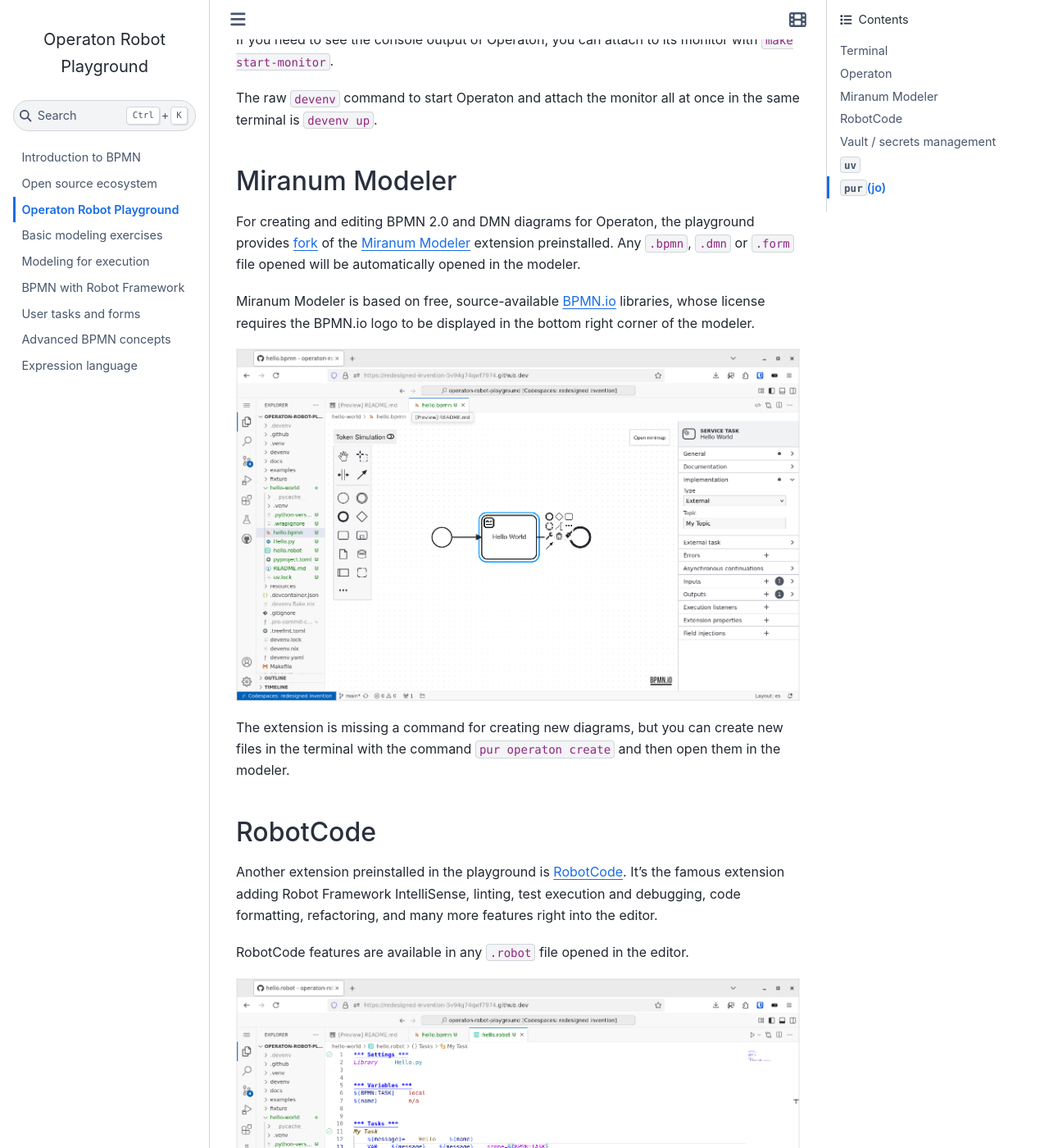
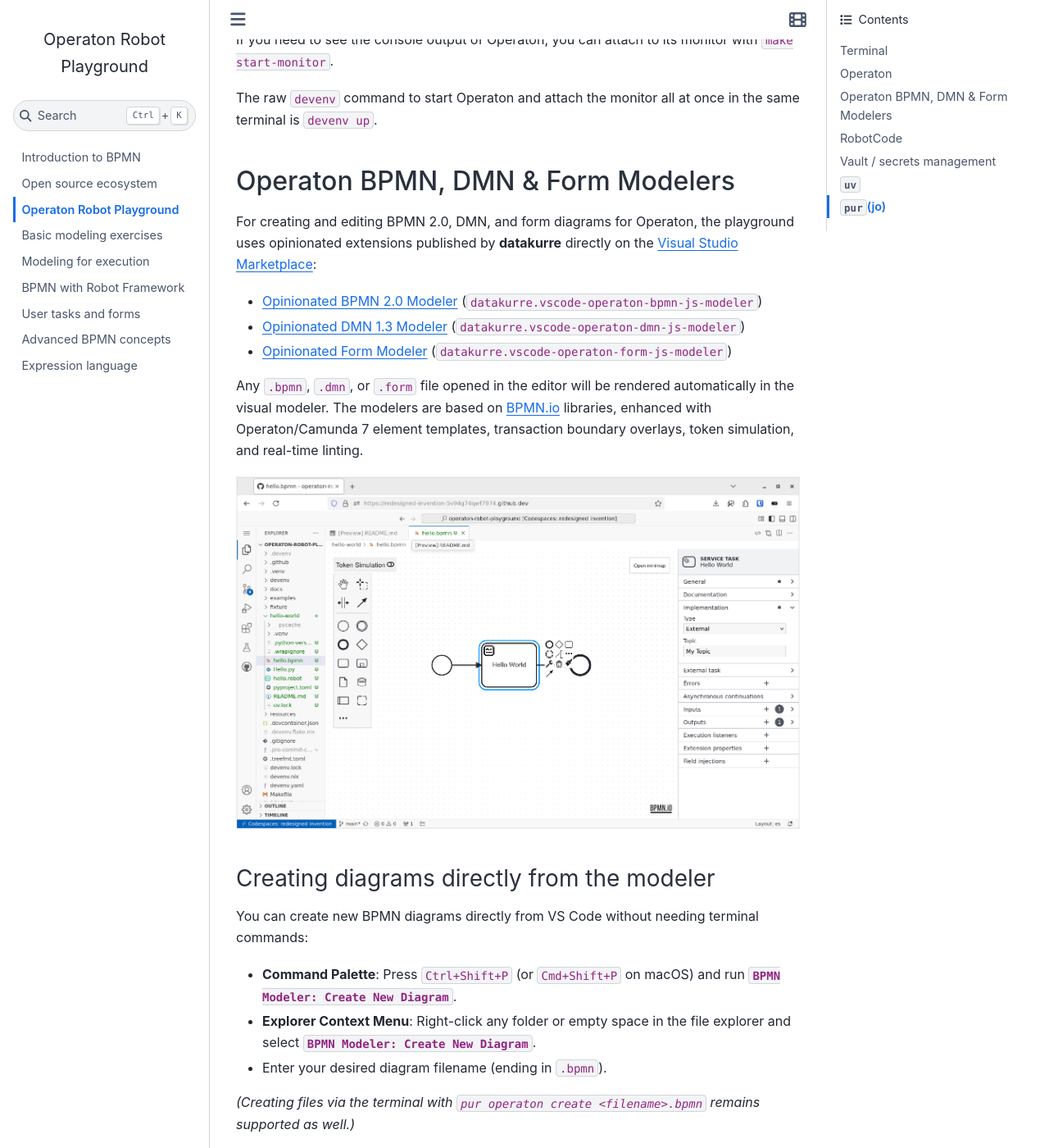
Before and after one commit to datakurre/operaton-robot-playground, a Sphinx documentation site: the page built from docs/playground/index.md, in a window 1280 px wide and 1400 px high, scrolled down 2245 px. Shown: the whole window at 82% size. Built offline with Sphinx 7.4.7 and the Sphinx Book theme 1.1.4, drawn with Linux system fonts in a browser that asks for light colours; pages that are not in the unit, such as notebooks, are missing from menus; a script that is not in the unit is left out; some of the changed text lies outside the part shown.

Commit message:
feat: Update devenv, devcontainer image, modeler plugins and docs
- Update devenv to v2.4.0 in devenv.yaml and update lockfile pins
- Update devcontainer image to ghcr.io/cachix/devenv/devcontainer:v2.4.0
- Configure Operaton demo:demo initial credentials and JDK 25
- Replace bundled VSIX with datakurre VS Code Marketplace extensions
- Migrate devcontainer config to .devcontainer/devcontainer.json
- Add .vscode/extensions.json recommendations and settings
- Update docs and README to document direct diagram creation and deploy button

Assisted-by: Antigravity (Gemini 3.8 Flash)

```diff
--- a/devenv.yaml
+++ b/devenv.yaml
@@ -1,7 +1,7 @@
 # yaml-language-server: $schema=https://devenv.sh/devenv.schema.json
 inputs:
   devenv:
-    url: github:cachix/devenv/v1.11.2
+    url: github:cachix/devenv/v2.4.0
   nixpkgs:
     url: github:nixos/nixpkgs/nixos-25.11
   mvn2nix:
@@ -18,5 +18,5 @@ inputs:
 allowUnfree: true
 imports:
 - devenv-module-mvn2nix
-- devenv-module-operaton
+- devenv-module-operaton/module.nix
 - devenv-module-devcontainer
--- a/docs/playground/index.md
+++ b/docs/playground/index.md
@@ -31,15 +31,29 @@ If you need to see the console output of Operaton, you can attach to its monitor
 The raw `devenv` command to start Operaton and attach the monitor all at once in the same terminal is `devenv up`.
 
 
-## Miranum Modeler
+## Operaton BPMN, DMN & Form Modelers
 
-For creating and editing BPMN 2.0 and DMN diagrams for Operaton, the playground provides [fork](https://github.com/datakurre/miranum-ide) of the [Miranum Modeler](https://marketplace.visualstudio.com/items?itemName=miragon-gmbh.vs-code-bpmn-modeler) extension preinstalled. Any `.bpmn`, `.dmn` or `.form` file opened will be automatically opened in the modeler.
+For creating and editing BPMN 2.0, DMN, and form diagrams for Operaton, the playground uses opinionated extensions published by **datakurre** directly on the [Visual Studio Marketplace](https://marketplace.visualstudio.com/publishers/datakurre):
+- [Opinionated BPMN 2.0 Modeler](https://marketplace.visualstudio.com/items?itemName=datakurre.vscode-operaton-bpmn-js-modeler) (`datakurre.vscode-operaton-bpmn-js-modeler`)
+- [Opinionated DMN 1.3 Modeler](https://marketplace.visualstudio.com/items?itemName=datakurre.vscode-operaton-dmn-js-modeler) (`datakurre.vscode-operaton-dmn-js-modeler`)
+- [Opinionated Form Modeler](https://marketplace.visualstudio.com/items?itemName=datakurre.vscode-operaton-form-js-modeler) (`datakurre.vscode-operaton-form-js-modeler`)
 
-Miranum Modeler is based on free, source-available [BPMN.io](https://bpmn.io/) libraries, whose license requires the BPMN.io logo to be displayed in the bottom right corner of the modeler.
+Any `.bpmn`, `.dmn`, or `.form` file opened in the editor will be rendered automatically in the visual modeler. The modelers are based on [BPMN.io](https://bpmn.io/) libraries, enhanced with Operaton/Camunda 7 element templates, transaction boundary overlays, token simulation, and real-time linting.
 
-![Screenshot of Miranum Modeler](./modeler.png)
+![Screenshot of Modeler](./modeler.png)
 
-The extension is missing a command for creating new diagrams, but you can create new files in the terminal with the command `pur operaton create` and then open them in the modeler.
+### Creating diagrams directly from the modeler
+
+You can create new BPMN diagrams directly from VS Code without needing terminal commands:
+- **Command Palette**: Press `Ctrl+Shift+P` (or `Cmd+Shift+P` on macOS) and run **`BPMN Modeler: Create New Diagram`**.
+- **Explorer Context Menu**: Right-click any folder or empty space in the file explorer and select **`BPMN Modeler: Create New Diagram`**.
+- Enter your desired diagram filename (ending in `.bpmn`).
+
+*(Creating files via the terminal with `pur operaton create <filename>.bpmn` remains supported as well.)*
+
+### Deploying diagrams with the Deployment button
+
+The modeler includes a dedicated **Deploy** button in the editor toolbar. Clicking Deploy sends the active process diagram directly to the running Operaton engine's REST API (`http://localhost:8080/engine-rest`). You can also configure a custom REST endpoint in settings (`bpmnModeler.engineRestUrl`).
 
 
 ## RobotCode
```
Also changed, not shown: README.md (+19 -8 lines), docs/ecosystem.md (+4 -1 lines), docs/forms/index.md (+2 -2 lines), docs/modeling/index.md (+1 -1 lines), docs/operaton/index.md (+3 -1 lines), 6 other files.
